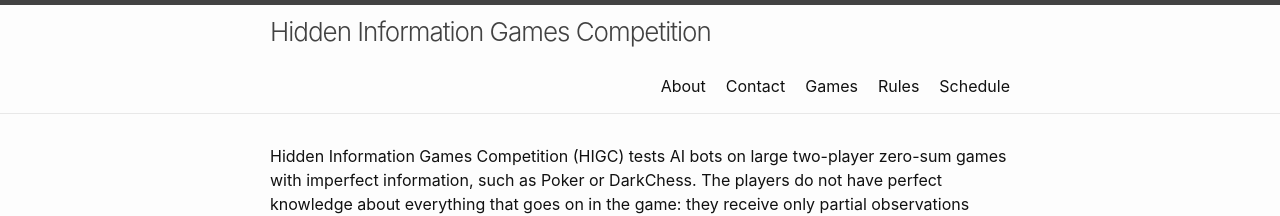
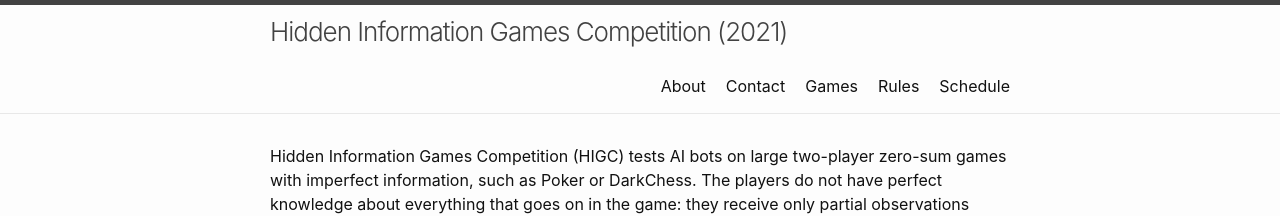
Before and after one commit to michalsustr/higcompetition, a Jekyll site: the page built from index.md, in a window 1280 px wide. Shown: the top 216 px of the page. Built offline with Jekyll 4.4.1, drawn with Linux system fonts in a browser that asks for light colours.

Commit message:
Add year to the title.

```diff
--- a/_config.yml
+++ b/_config.yml
@@ -18,7 +18,7 @@
 # You can create any custom variable you would like, and they will be accessible
 # in the templates via {{ site.myvariable }}.
 
-title: Hidden Information Games Competition
+title: Hidden Information Games Competition (2021)
 email: organizers ... higcompetition.info
 description: >- # this means to ignore newlines until "baseurl:"
   Hidden Information Games Competition (HIGC) tests AI bots on large two-player
```
